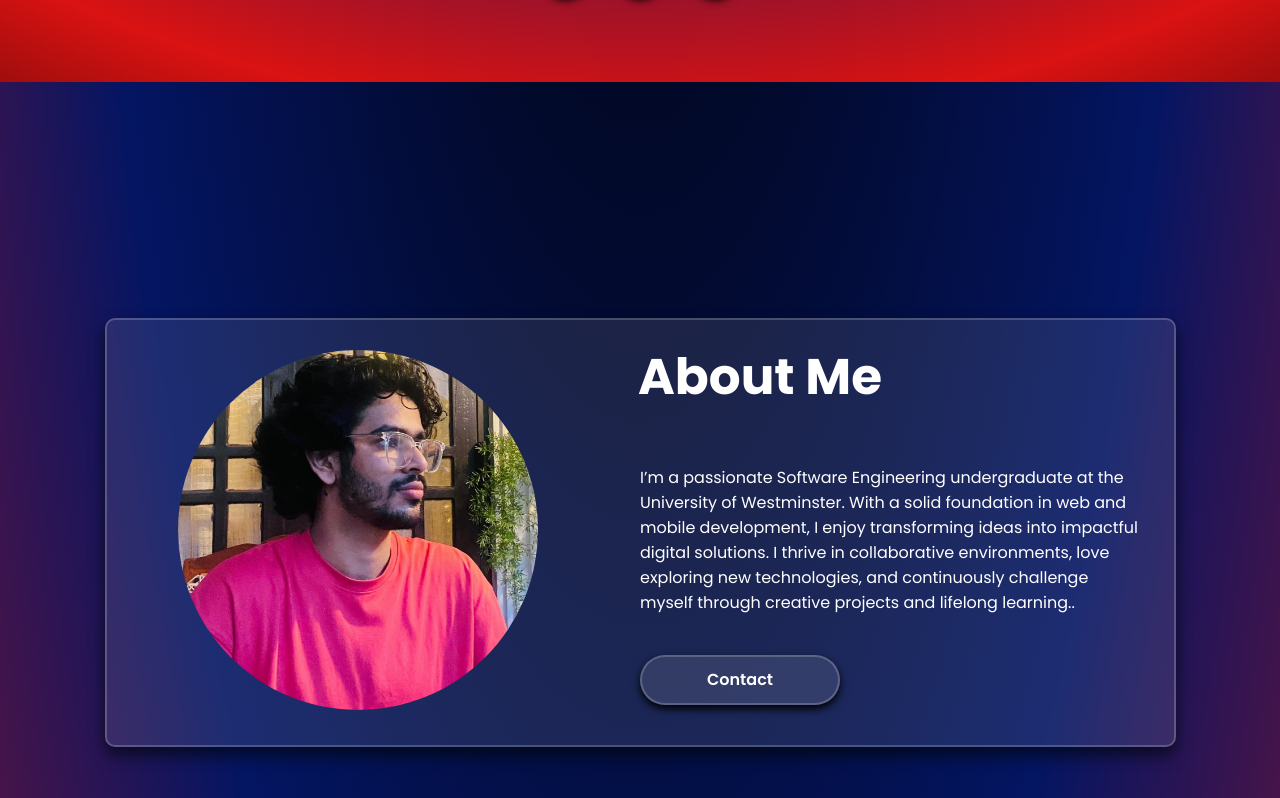
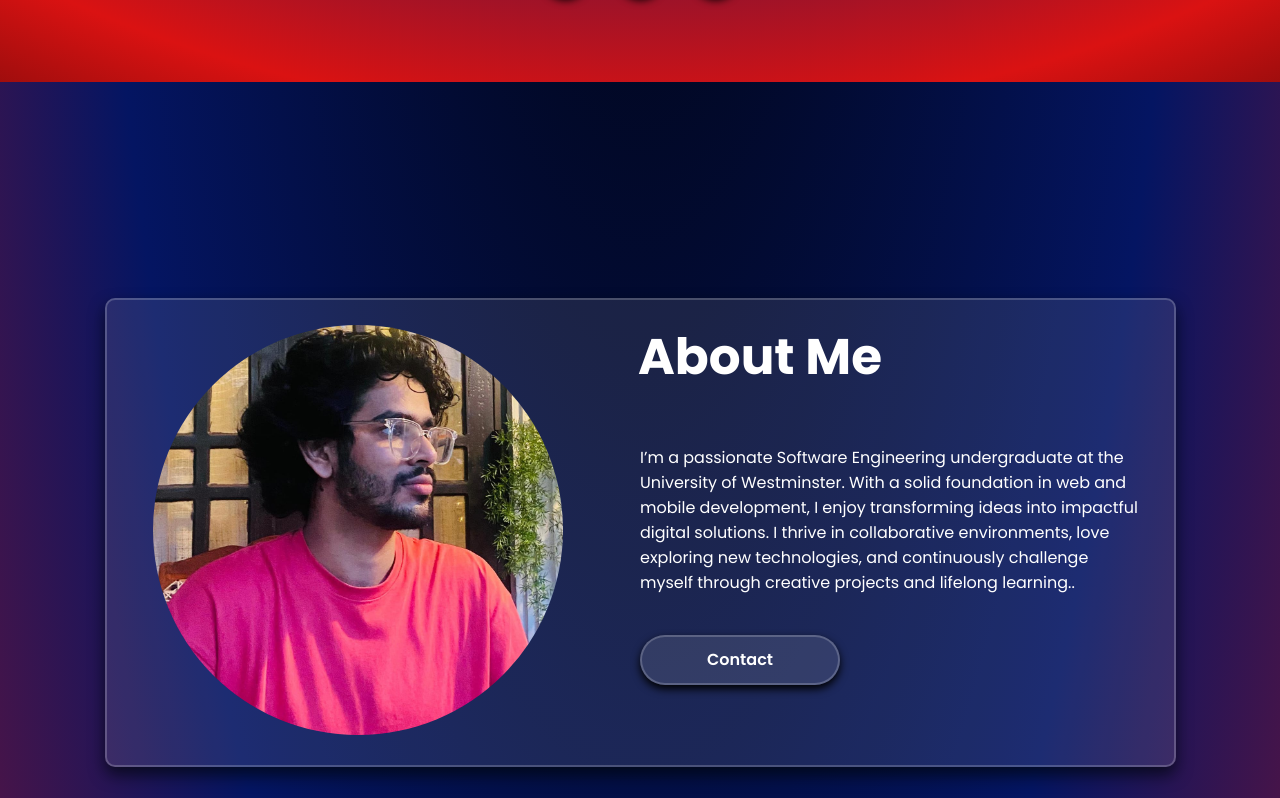
Before and after one commit to UthsaraEthmal/Portfolio-Website-Ethmal-Uthsara, a React (Vite) app: page / in a window 1280 px wide. Shown: the part 768-1566 px from the top of the page. Built offline with nearby package versions, Linux system fonts and the light colour scheme; a web font is replaced by a local one.

Commit message:
Fix:hover effects

```diff
--- a/src/Comp/AboutComp/About.css
+++ b/src/Comp/AboutComp/About.css
@@ -39,8 +39,8 @@
   display: flex;
 }
 .about-pic {
-  width: 400px;
-  height: 400px;
+  width: 450px;
+  height: 450px;
   border-radius: 50%;
   object-fit: cover;
   padding: 20px;
--- a/src/Comp/ServiceComp/Service.jsx
+++ b/src/Comp/ServiceComp/Service.jsx
@@ -48,6 +48,7 @@ const Service = () => {
         <h1>Services</h1>
       </div>
       <motion.div className="Service-sub-main-2" variants={container}>
+
         <motion.div className="Service-card" variants={container}>
           <MotionIcon
             icon={faLaptopCode}
@@ -61,7 +62,7 @@ const Service = () => {
           </p>
         </motion.div>
 
-        <motion.div className="Service-card" variants={item}>
+        <motion.div className="Service-card" variants={container}>
           <MotionIcon
             icon={faMobileScreen}
             className="service-icon"
@@ -75,7 +76,7 @@ const Service = () => {
           </p>
         </motion.div>
 
-        <motion.div className="Service-card" variants={item}>
+        <motion.div className="Service-card" variants={container}>
           <MotionIcon
             icon={faChartColumn}
             className="service-icon"
@@ -89,7 +90,7 @@ const Service = () => {
           </p>
         </motion.div>
 
-        <motion.div className="Service-card" variants={item}>
+        <motion.div className="Service-card" variants={container}>
           <MotionIcon icon={faCode} className="service-icon" variants={item} />
           <h3>Software Solutions</h3>
           <p>
```
